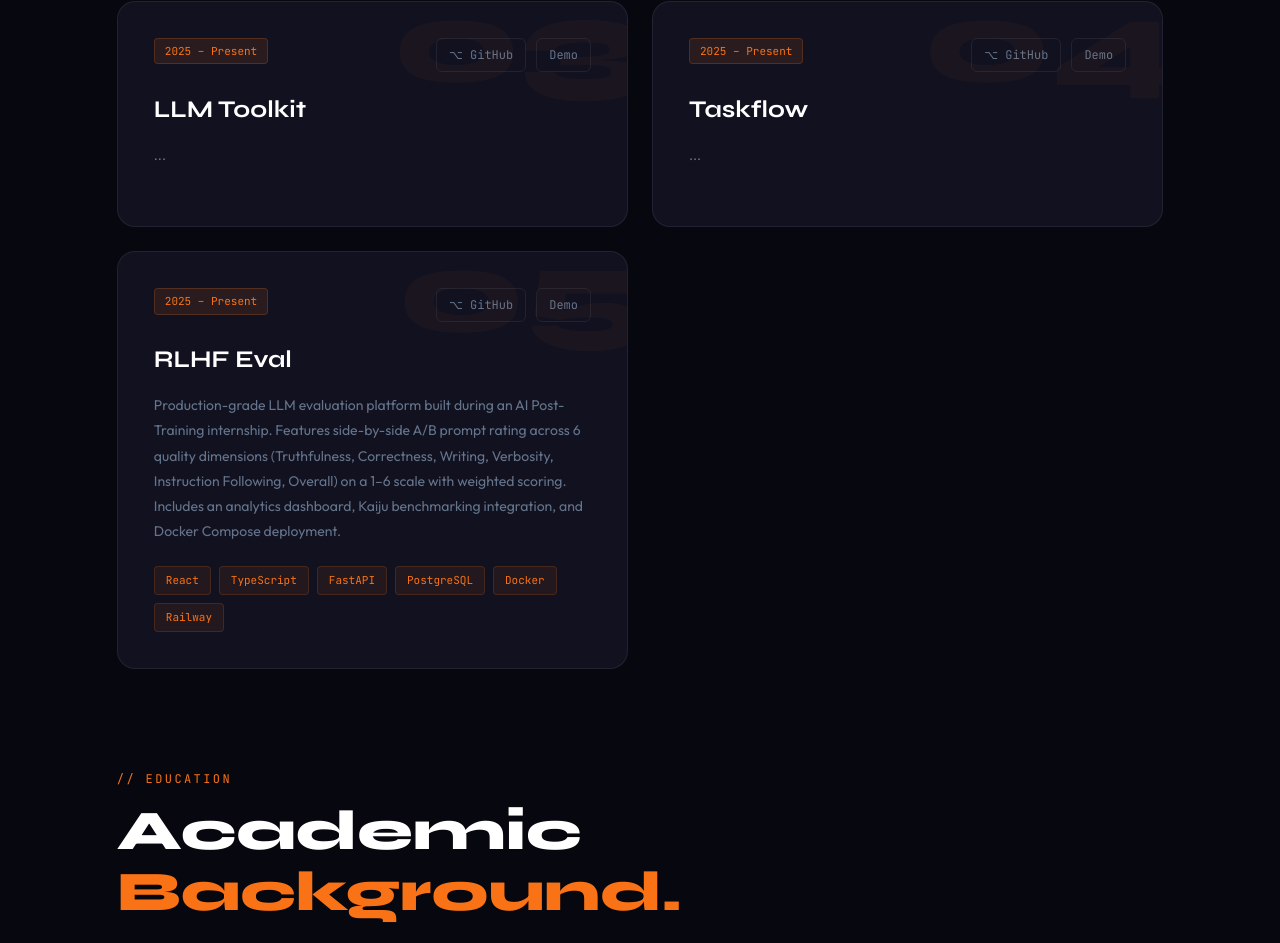
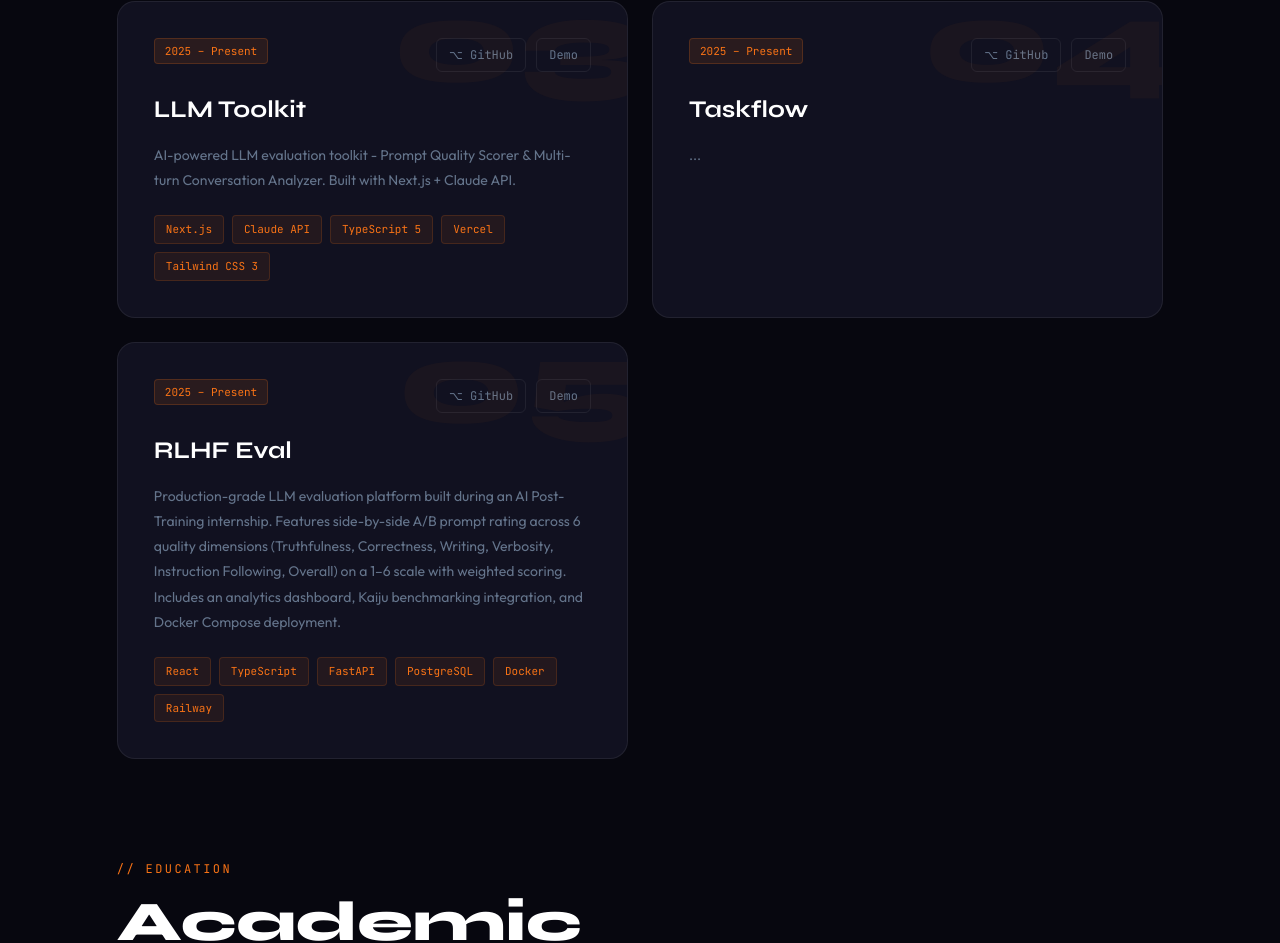
Before and after one commit to bihari-bhau/shubham-portfolio, a React (Vite) app: page / in a window 1280 px wide. Shown: the part 4060-5003 px from the top of the page. Built offline with nearby package versions, Linux system fonts and the light colour scheme.

Commit message:
Added Project Description and Stack for LLM Toolkit

```diff
--- a/src/data.js
+++ b/src/data.js
@@ -103,8 +103,8 @@ export const PROJECTS = [
   num: '03',
   title: 'LLM Toolkit',
   period: '2025 – Present',
-  desc: '...', // ⚠️ Need your input — what is this project exactly?
-  stack: [],
+  desc: 'AI-powered LLM evaluation toolkit - Prompt Quality Scorer & Multi-turn Conversation Analyzer. Built with Next.js + Claude API.',
+  stack: ['Next.js', 'Claude API', 'TypeScript 5', 'Vercel', 'Tailwind CSS 3'],
   github: 'https://github.com/bihari-bhau/llm-toolkit',
   live: 'https://llm-toolkit.vercel.app/',
   isLive: false,
```
